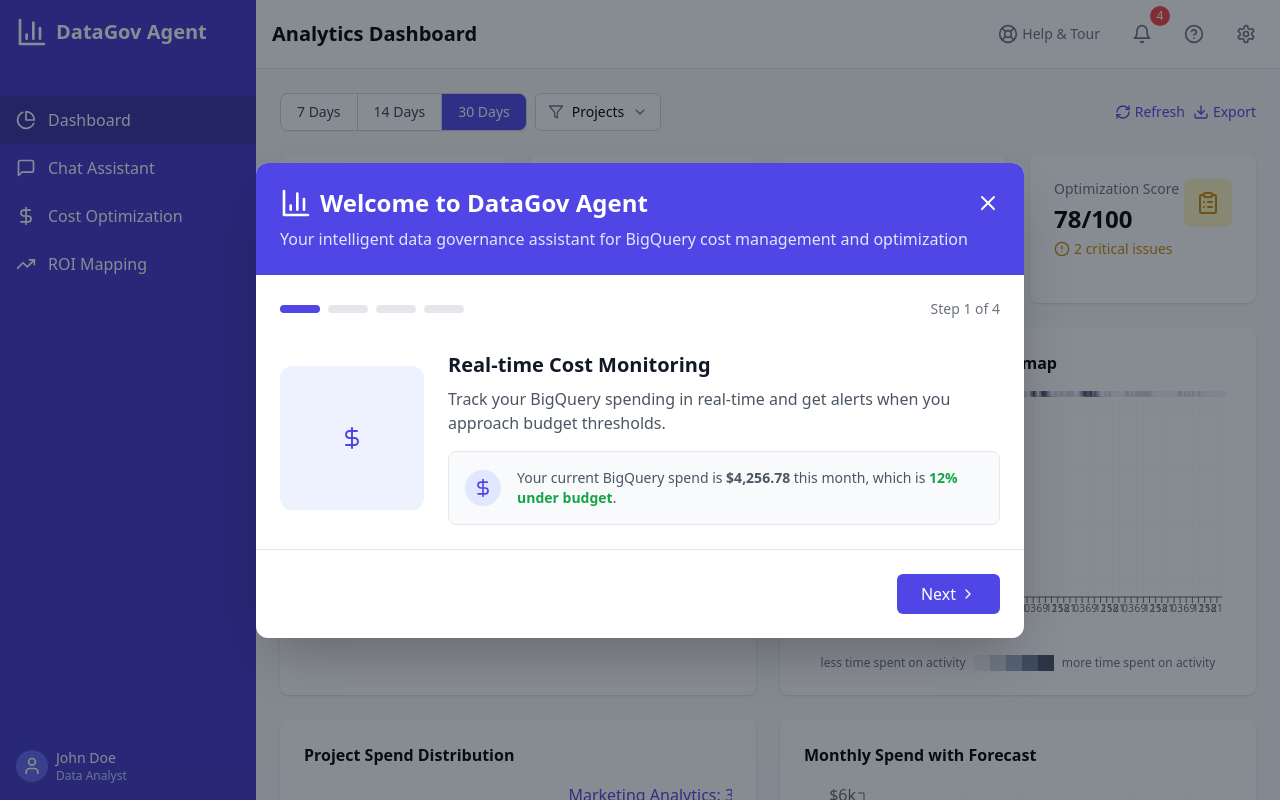
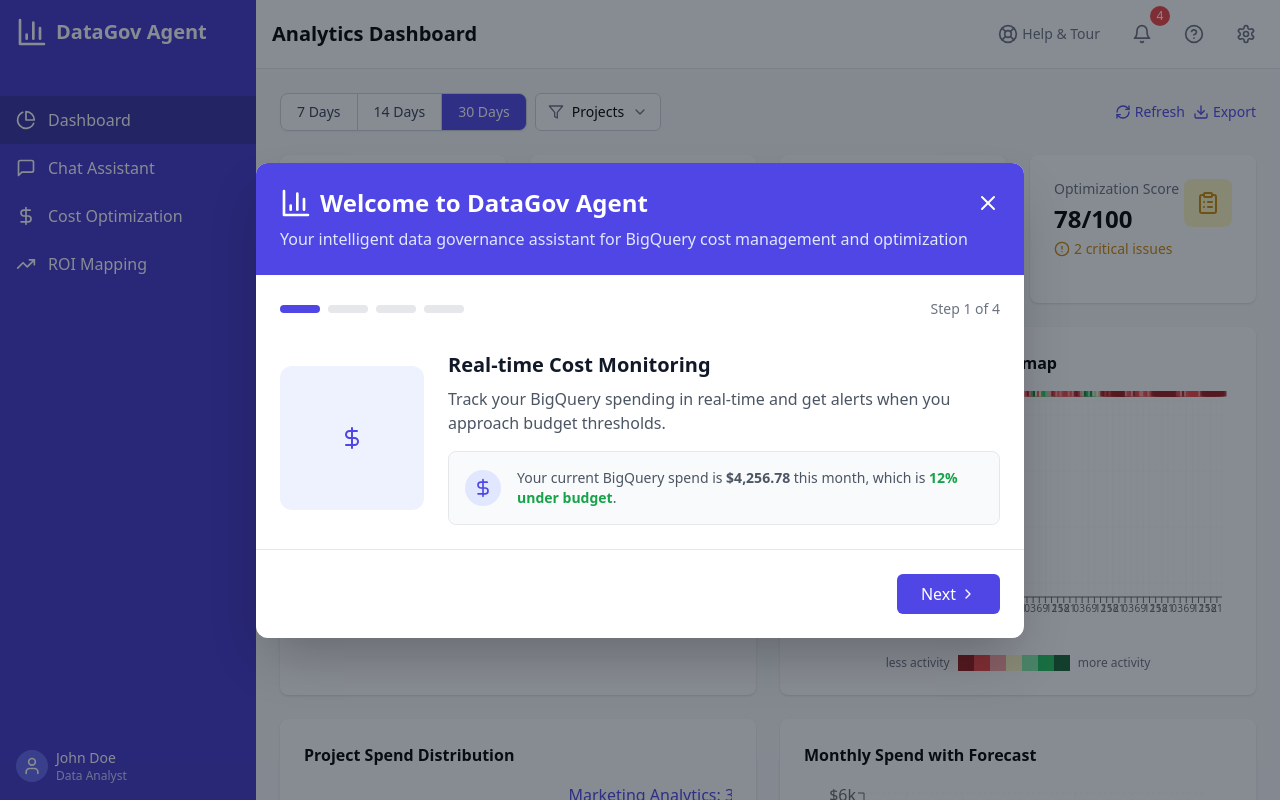
Before and after one commit to jeremyyuAWS/bigquery-analytics, a React (Vite) app: page / in a window 1280 px wide. Shown: the top 800 px of the page. Built offline with nearby package versions, Linux system fonts and the light colour scheme.

Commit message:
Update color scheme and labels in App component: Revise color mapping for activity levels to improve visual representation and change legend labels for clarity.

```diff
--- a/src/App.tsx
+++ b/src/App.tsx
@@ -1224,13 +1224,15 @@ function App() {
                                     width={20}
                                     height={20}
                                     fill={
-                                      value > 80 ? '#4a5568' :
-                                      value > 60 ? '#718096' :
-                                      value > 40 ? '#a0aec0' :
-                                      value > 20 ? '#cbd5e0' :
-                                      '#edf2f7'
+                                      value > 90 ? '#166534' : // dark green
+                                      value > 75 ? '#22c55e' : // medium green
+                                      value > 60 ? '#86efac' : // light green
+                                      value > 45 ? '#fef9c3' : // light yellow
+                                      value > 30 ? '#fca5a5' : // light red
+                                      value > 15 ? '#ef4444' : // medium red
+                                      '#991b1b'   // dark red
                                     }
-                                    opacity={0.9}
+                                    opacity={0.85}
                                   />
                                 );
                               }}
@@ -1239,9 +1241,9 @@ function App() {
                         </ResponsiveContainer>
                       </div>
                       <div className="flex items-center justify-center mt-2 text-xs text-gray-500">
-                        <span>less time spent on activity</span>
+                        <span>less activity</span>
                         <div className="flex mx-2">
-                          {['#edf2f7', '#cbd5e0', '#a0aec0', '#718096', '#4a5568'].map((color, i) => (
+                          {['#991b1b', '#ef4444', '#fca5a5', '#fef9c3', '#86efac', '#22c55e', '#166534'].map((color, i) => (
                             <div
                               key={i}
                               className="w-4 h-4"
@@ -1249,7 +1251,7 @@ function App() {
                             />
                           ))}
                         </div>
-                        <span>more time spent on activity</span>
+                        <span>more activity</span>
                       </div>
                     </div>
                   </div>
```
